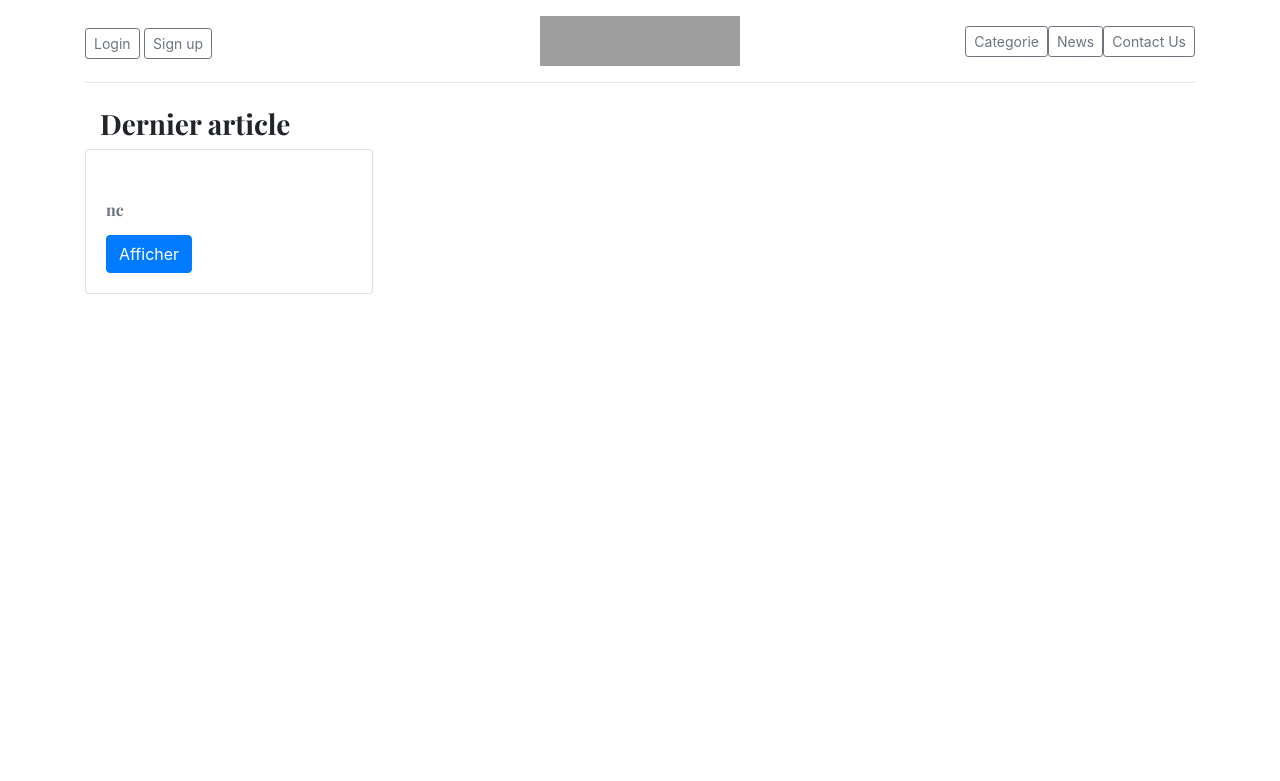
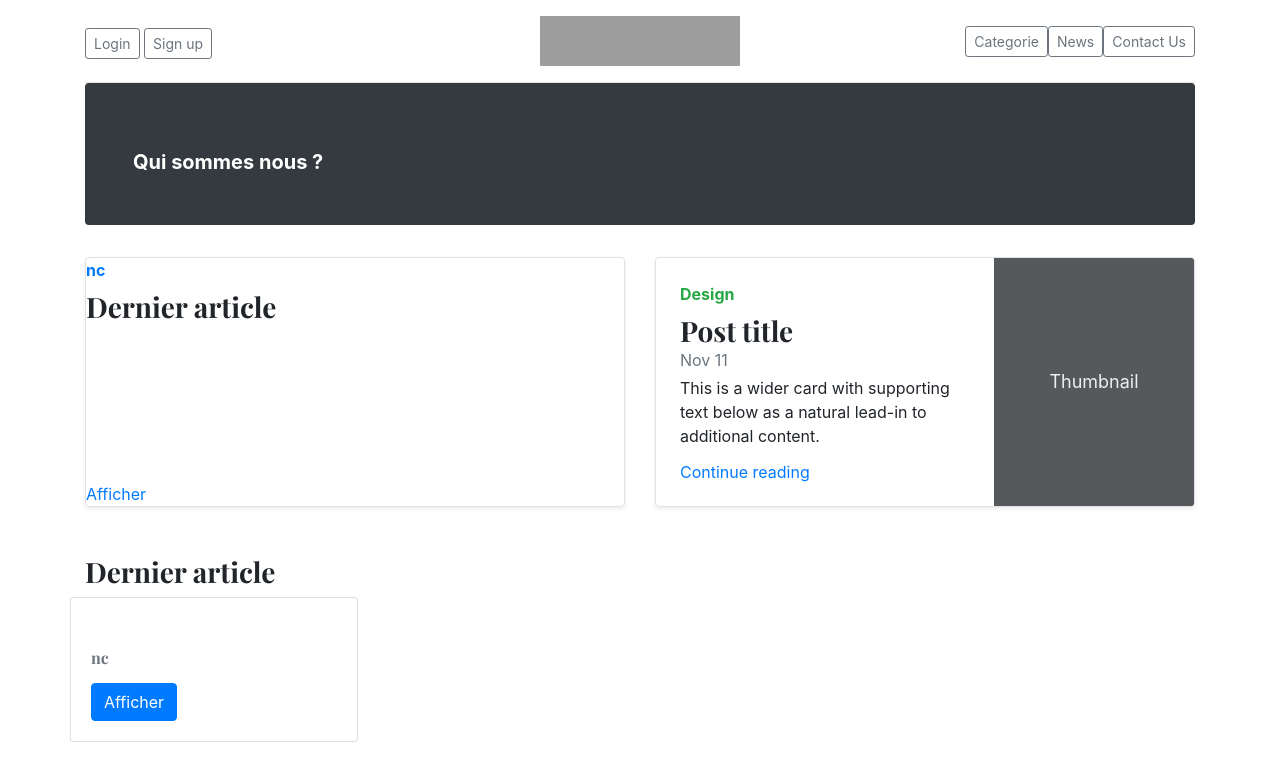
Before and after one commit to Boudj31/BlogSymfony, a Symfony app: template templates/default/index.html.twig in a window 1280 px wide. Shown: the top 781 px of the page. Run offline with Twig, Linux system fonts and the light colour scheme; the template is opened without the code that fills it, so the values that code supplies are empty; some libraries are stand-ins or nearby versions; grey boxes are pictures that could not be loaded.

Commit message:
custom home page

```diff
--- a/templates/default/index.html.twig
+++ b/templates/default/index.html.twig
@@ -1,36 +1,39 @@
 {% extends 'base.html.twig' %}
 
 {% block title %}Home{% endblock %}
+
 {% block jumbotron %}
-<!--<div class="jumbotron p-4 p-md-5 text-white rounded bg-dark">
+  <div class="jumbotron p-4 p-md-5 text-white rounded bg-dark">
     <div class="col-md-6 px-0">
-      <h1 class="display-4 font-italic">Title of a longer featured blog post</h1>
-      <p class="lead my-3">Multiple lines of text that form the lede, informing new readers quickly and efficiently about what’s most interesting in this post’s contents.</p>
-      <p class="lead mb-0"><a href="#" class="text-white font-weight-bold">Continue reading...</a></p>
+      <h1 class="display-4 font-italic"></h1>
+      <p class="lead my-3">{{ message }}</p>
+      <p class="lead mb-0"><a href="#" class="text-white font-weight-bold">Qui sommes nous ?</a></p>
     </div>
   </div>
 
   <div class="row mb-2">
     <div class="col-md-6">
       <div class="row no-gutters border rounded overflow-hidden flex-md-row mb-4 shadow-sm h-md-250 position-relative">
-        <div class="col p-4 d-flex flex-column position-static">
-          <strong class="d-inline-block mb-2 text-primary">World</strong>
-          <h3 class="mb-0">Featured post</h3>
-          <div class="mb-1 text-muted">Nov 12</div>
-          <p class="card-text mb-auto">This is a wider card with supporting text below as a natural lead-in to additional content.</p>
-          <a href="#" class="stretched-link">Continue reading</a>
+        <div class="col-8 d-flex flex-column position-static">
+          <strong class="d-inline-block mb-2 text-primary">{{ article.categorie ? article.categorie.name : 'nc' }}</strong>
+          <h3 class="mb-0">Dernier article</h3>
+          <div class="mb-1 text-muted">{{ article.createdAt ? article.createdAt|date('Y-m-d') : '' }}</div>
+          <p class="card-text mb-auto">{{ article.summary|length > 100 ? article.summary|slice(0, 100)~'...' : article.summary }}</p>
+          <a href=""{{ path('article_show', {'id': article.id}) }} class="stretched-link">Afficher</a>
         </div>
-        <div class="col-auto d-none d-lg-block">
-          <svg class="bd-placeholder-img" width="200" height="250" xmlns="http://www.w3.org/2000/svg" preserveAspectRatio="xMidYMid slice" focusable="false" role="img" aria-label="Placeholder: Thumbnail"><title>Placeholder</title><rect width="100%" height="100%" fill="#55595c"/><text x="50%" y="50%" fill="#eceeef" dy=".3em">Thumbnail</text></svg>
+        <div class="col-4 d-none d-lg-block">
+          <img src="{{ vich_uploader_asset(article, 'imageFile') }}" alt="" class="img-fluid">
         </div>
       </div>
     </div>
+
     <div class="col-md-6">
       <div class="row no-gutters border rounded overflow-hidden flex-md-row mb-4 shadow-sm h-md-250 position-relative">
         <div class="col p-4 d-flex flex-column position-static">
           <strong class="d-inline-block mb-2 text-success">Design</strong>
           <h3 class="mb-0">Post title</h3>
           <div class="mb-1 text-muted">Nov 11</div>
+
           <p class="mb-auto">This is a wider card with supporting text below as a natural lead-in to additional content.</p>
           <a href="#" class="stretched-link">Continue reading</a>
         </div>
@@ -40,7 +43,8 @@
       </div>
     </div>
   </div>
-</div> -->
+</div>
+
 {% endblock %}
 
 {% block content %}
```
Also changed, not shown: public/images/jumb.jpg (added).
